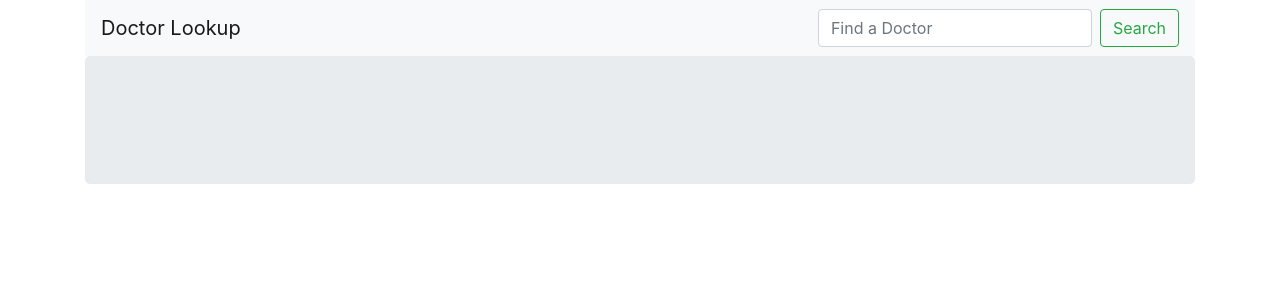
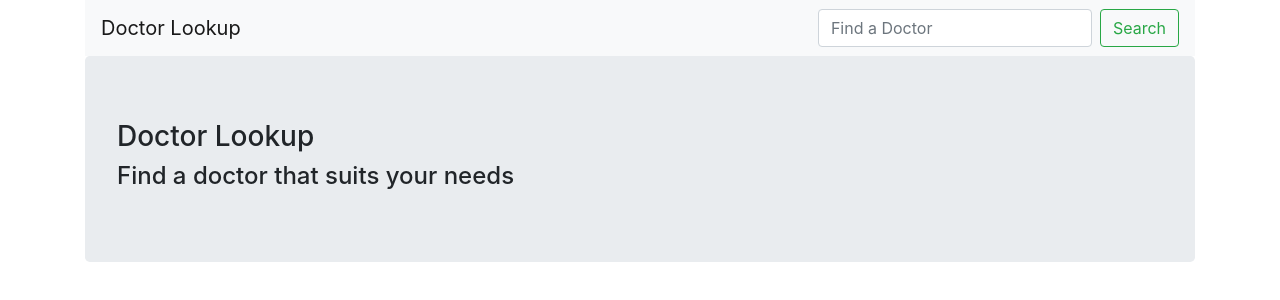
Before and after one commit to lillianTheuma/doctorlookup, a website built with webpack: page src/index.html in a window 1280 px wide. Built offline with nearby package versions, Linux system fonts and the light colour scheme.

Commit message:
updated jumbotron, refactored code

```diff
--- a/src/index.html
+++ b/src/index.html
@@ -20,7 +20,8 @@
       </form>
     </nav>
     <div class="jumbotron">
-
+      <h3> Doctor Lookup </h3>
+      <h4> Find a doctor that suits your needs </h4>
     </div> <!-- class = jumbotron -->
     <div id="output"></div>
   </div> <!-- class = container -->
```
Also changed, not shown: src/main.js (+3 -4 lines).
